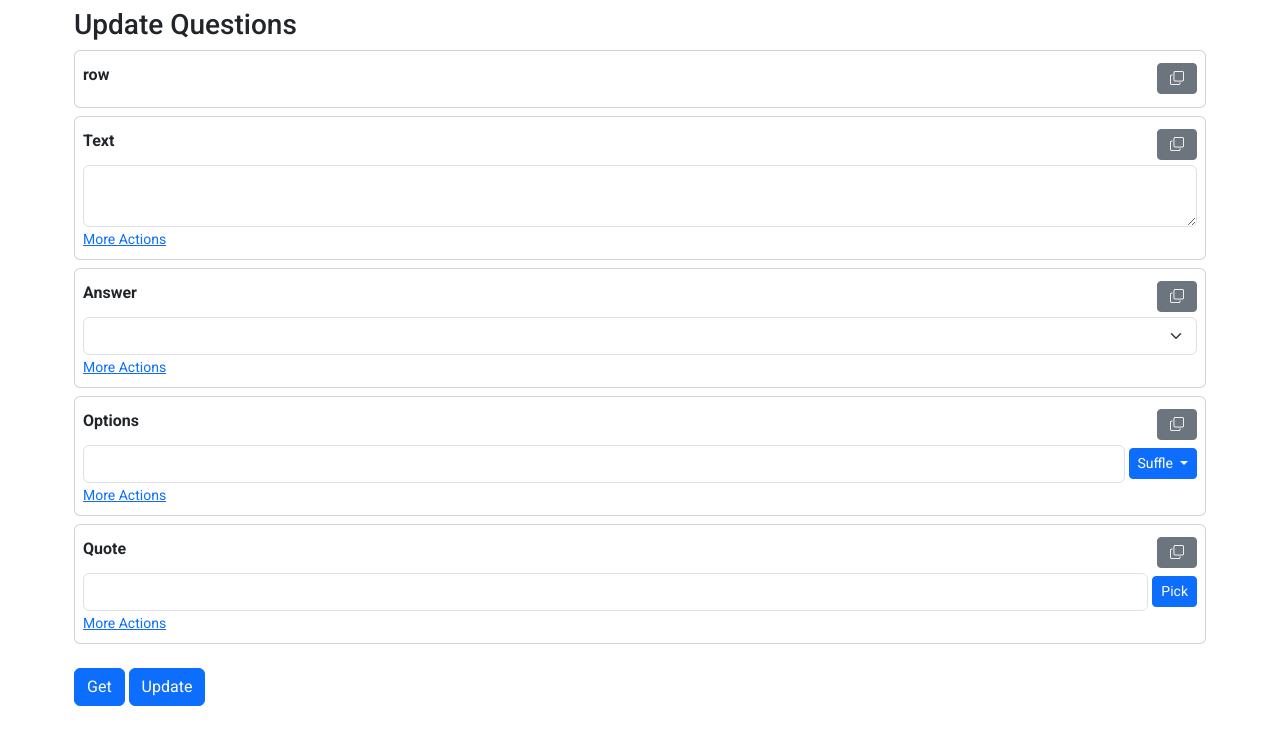
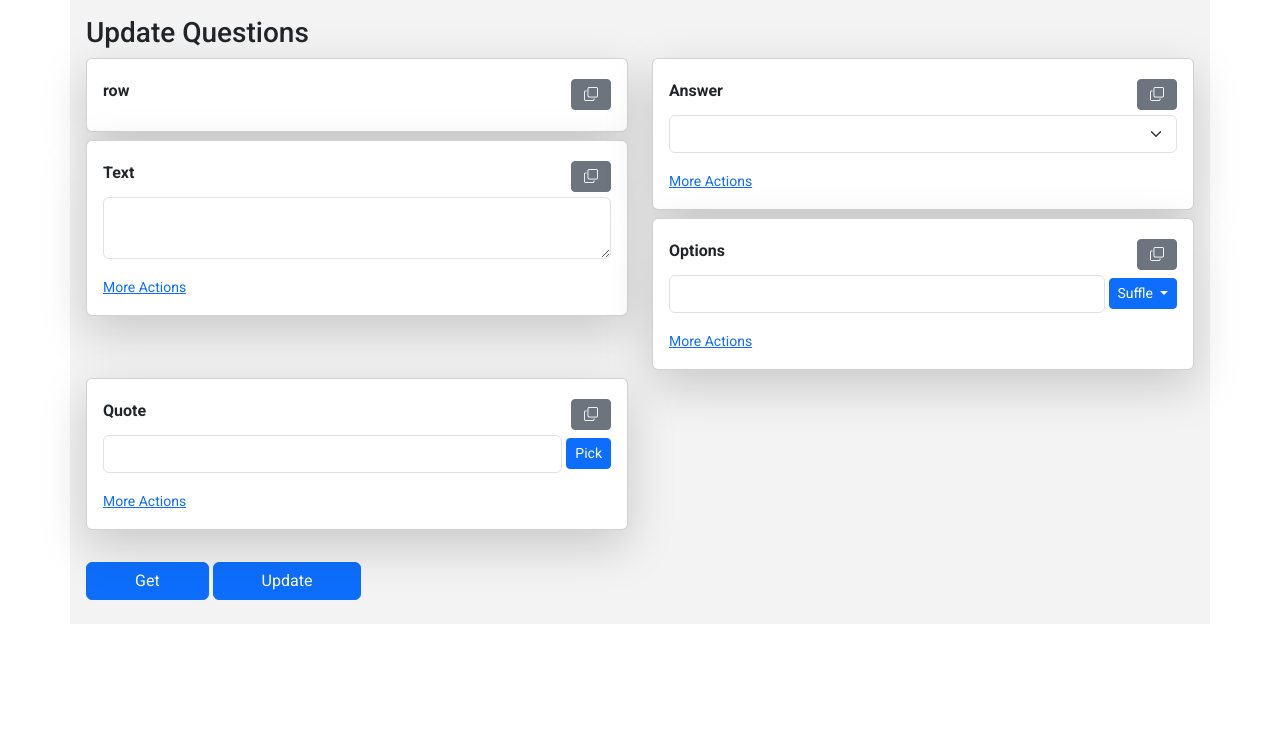
Before and after one commit to Alexanderortizcuellar/quizeditor, a Flask app: page /edit in a window 1280 px wide. Shown: the top 745 px of the page. Run offline with Flask 3, Linux system fonts and the light colour scheme; lists and menus that the app fills with data are empty.

Commit message:
fix ui for desktops

```diff
--- a/app.py
+++ b/app.py
@@ -1,3 +1,4 @@
+from time import sleep
 from flask import Flask, abort, jsonify, render_template, request
 from flask_sqlalchemy import SQLAlchemy
 from sqlalchemy_serializer import SerializerMixin
@@ -40,6 +41,7 @@ def get_question():
     try:
         rand = random.randint(1, 10000)
         question = updater.get_question(rand)
+        sleep(5)
     except Exception as err:
         return jsonify({"error": True, "msg": str(err)}), 500
     return jsonify(question.to_json() | {"error": False})
--- a/static/index.js
+++ b/static/index.js
@@ -55,7 +55,7 @@ function hideCards() {
 	cards.forEach((card) => {
 		let label = card.querySelector("label");
 		label.addEventListener("click", () => {
-			let other = card.querySelectorAll("div:nth-child(n+2),input:nth-child(n+2), textarea:nth-child(n+2), select:nth-child(n+2)");
+			let other = card.querySelectorAll("div.wrap-details,div.wrap-actions,input:nth-child(n+2), textarea:nth-child(n+2), select:nth-child(n+2)");
 			other.forEach((oth) => {
 				if (oth.classList.contains("d-none")) {
 					oth.classList.remove("d-none");
--- a/static/style.css
+++ b/static/style.css
@@ -19,9 +19,9 @@ body {
 }
 
 .loading-screen {
-	width: 100px;
-	height: 100px;
-	background-color: rgba(0, 0, 0, 0.3);
+	width: 250px;
+	height: 250px;
+	background-color: rgba(0, 0, 0, 0.22);
 	display: flex;
 	align-items: center;
 	justify-content: center;
@@ -29,6 +29,7 @@ body {
 	top: 50%;
 	left: 50%;
 	transform: translate(-50%, -50%);
+	z-index: 900;
 }
 
 .spin {
--- a/templates/base.html
+++ b/templates/base.html
@@ -18,7 +18,7 @@
 <body style="position: relative;">
 	{% block content %}
 	{% endblock %}
-<div class="loading-screen d-none" style="">
+<div class="loading-screen d-none">
 	<div class="spinner-border text-primary">
 		<div class="visually-hidden">
 		</div>
--- a/templates/edit.html
+++ b/templates/edit.html
@@ -1,39 +1,35 @@
-{% extends 'base.html' %}
-
-{% block content %}
-<div class="container p-1 py-2">
+{% extends 'base.html' %} {% block content %}
+<div class="container p-1 py-2 p-lg-3" style="background-color: #f3f3f3">
 	<div class="">
-		<div class="toast-container position-fixed bottom-0 end-0 p-3">
+		<div class="toast-container position-fixed top-0 end-0 p-3">
 			<div id="liveToast" class="toast" role="alert" aria-live="assertive" aria-atomic="true"
-				style="background-color: rgba(242,198,195,255);">
+				style="background-color: rgba(242, 198, 195, 255)">
 				<div class="toast-body d-flex align-items-center justify-content-start">
-					<i class="bi bi-exclamation-circle-fill fw-bold"
-						style="color: #bb1832;margin-right: 12px;"></i>
-					<div class="message text-start" style="color: #bb1832">Error parsing
-						quote</div>
-					<button type="button" class="btn-close" data-bs-dismiss="toast"
-						aria-label="Close" style="color: #bb1832;margin-left: auto;"></button>
+					<i class="bi bi-exclamation-circle-fill fw-bold" style="color: #bb1832; margin-right: 12px"></i>
+					<div class="message text-start" style="color: #bb1832">
+						Error parsing quote
+					</div>
+					<button type="button" class="btn-close" data-bs-dismiss="toast" aria-label="Close"
+						style="color: #bb1832; margin-left: auto"></button>
 				</div>
 			</div>
 		</div>
 		<!-- Modal -->
-		<div class="modal fade" id="exampleModal" tabindex="-1" role="dialog"
-			aria-labelledby="exampleModalLabel" aria-hidden="true">
+		<div class="modal fade" id="exampleModal" tabindex="-1" role="dialog" aria-labelledby="exampleModalLabel"
+			aria-hidden="true">
 			<div class="modal-dialog" role="document">
 				<div class="modal-content">
 					<div class="modal-header">
-						<h5 class="modal-title modal-picker-title" id="exampleModalLabel">Bible
-							Text</h5>
-						<button type="button" class="btn btn-close" data-bs-dismiss="modal"
-							aria-label="Close">
+						<h5 class="modal-title modal-picker-title" id="exampleModalLabel">
+							Bible Text
+						</h5>
+						<button type="button" class="btn btn-close" data-bs-dismiss="modal" aria-label="Close"></button>
+					</div>
+					<div class="modal-body modal-picker-body"></div>
+					<div class="modal-footer">
+						<button type="button" class="btn btn-secondary" data-bs-dismiss="modal">
+							Close
 						</button>
-					</div>
-					<div class="modal-body modal-picker-body">
-
-					</div>
-					<div class="modal-footer">
-						<button type="button" class="btn btn-secondary"
-							data-bs-dismiss="modal">Close</button>
 					</div>
 				</div>
 			</div>
@@ -41,66 +37,73 @@
 	</div>
 	<h3>Update Questions</h3>
 	<form action="#" method="get" accept-charset="utf-8">
-		<div class="wrap mb-2 card p-2">
+		<div class="row">
+			<div class="col-lg-6">
+				<div class="wrap mb-2 card p-2 p-lg-3 shadow shadow-lg">
 					<div class="d-flex justify-content-between align-items-center py-1 bg rounded">
 						<label class="form-label fw-bold" for="row">row</label>
-				<button type="button" class="btn btn-secondary btn-sm"><i
-						class="bi bi-copy mx-1 copy-row"></i></button>
+						<button type="button" class="btn btn-secondary btn-sm">
+							<i class="bi bi-copy mx-1 copy-row"></i>
+						</button>
 					</div>
-			<input class="form-control d-none" type="number" name="row" id="row" style="color: #474747;"
-				value="" required />
-			<div class="wrap-details d-none">
-				<a class="small" href="#">More Actions</a>
+					<input class="form-control d-none" type="number" name="row" id="row" style="color: #474747" value=""
+						required />
+					<div class="wrap-details d-none mt-lg-3">
+						<a class="small link-primary" href="#">More Actions</a>
 					</div>
 				</div>
-		<div class="wrap mb-2 card p-2">
+				<div class="wrap mb-2 card p-2 p-lg-3 shadow shadow-lg">
 					<div class="d-flex justify-content-between align-items-center py-1">
 						<label class="form-label fw-bold" for="text">Text</label>
-				<button type="button" class="btn btn-secondary btn-sm"><i
-						class="bi bi-copy mx-1 copy-text"></i></button>
+						<button type="button" class="btn btn-secondary btn-sm">
+							<i class="bi bi-copy mx-1 copy-text"></i>
+						</button>
 					</div>
-			<textarea class="form-control" name="text" id="text" cols="30" style="color: #474747;">
+					<textarea class="form-control" name="text" id="text" cols="30" style="color: #474747">
           </textarea>
-			<div class="wrap-details">
+					<div class="wrap-details mt-lg-3">
 						<a class="small" href="#details-text" data-bs-toggle="collapse" role="button"
 							aria-expanded="false" aria-controls="details-text">More Actions</a>
 						<div class="details-inner p-2 collapse" id="details-text">
 							<div class="card p-1">
 								<div class="card-header">
-							<span class="text-muted mb-2">Look up text</span>
+									<span class="mb-2">Look up text</span>
 								</div>
 								<div class="card-body">
-							<a href="#" class="btn btn-primary btn-sm rounded"
-								style="width:max-content">lookup word</a>
-							<a href="#" class="btn btn-primary btn-sm rounded"
-								style="width:max-content">Bible search</a>
+									<a href="#" class="btn btn-primary btn-sm rounded" style="width: max-content">lookup
+										word</a>
+									<a href="#" class="btn btn-primary btn-sm rounded" style="width: max-content">Bible
+										search</a>
 								</div>
 							</div>
 						</div>
 					</div>
 				</div>
-		<div class="wrap mb-2 card p-2">
+			</div>
+			<div class="col-lg-6">
+				<div class="wrap mb-2 card p-2 p-lg-3 shadow shadow-lg">
 					<div class="d-flex justify-content-between align-items-center py-1">
 						<label class="form-label fw-bold" for="answer">Answer</label>
-				<button type="button" class="btn btn-secondary btn-sm"><i
-						class="bi bi-copy mx-1 copy-answer"></i></button>
+						<button type="button" class="btn btn-secondary btn-sm">
+							<i class="bi bi-copy mx-1 copy-answer"></i>
+						</button>
 					</div>
-			<select class="form-select" name="answer" id="answer" style="color: #474747;">
-			</select>
-			<div class="wrap-details">
+					<select class="form-select" name="answer" id="answer" style="color: #474747"></select>
+					<div class="wrap-details mt-lg-3">
 						<a class="small" href="#">More Actions</a>
 					</div>
 				</div>
-		<div class="wrap mb-2 card p-2">
+				<div class="wrap mb-2 card p-2 p-lg-3 shadow shadow-lg">
 					<div class="d-flex justify-content-between align-items-center py-1">
 						<label class="form-label fw-bold" for="options">Options</label>
 
-				<button type="button" class="btn btn-secondary btn-sm"><i
-						class="bi bi-copy mx-1 copy-options"></i></button>
+						<button type="button" class="btn btn-secondary btn-sm">
+							<i class="bi bi-copy mx-1 copy-options"></i>
+						</button>
 					</div>
-			<div class="d-flex gap-1 align-items-center">
-				<input class="form-control" type="text" name="options" id="options"
-					style="color: #474747;" value="" />
+					<div class="wrap-actions d-flex gap-1 align-items-center">
+						<input class="form-control" type="text" name="options" id="options" style="color: #474747"
+							value="" />
 						<div class="wrap-btn dropdown">
 							<button type="button" class="btn btn-primary btn-sm shuffle-btn dropdown-toggle"
 								data-bs-toggle="dropdown">
@@ -109,39 +112,43 @@
 							<ul class="dropdown-menu">
 								<li><a class="dropdown-item" href="#">Shuffle</a></li>
 								<li><a class="dropdown-item" href="#">Sort &#8593;</a></li>
-						<li><a class="dropdown-item" href="#">Sort &#8595</a></li>
+								<li><a class="dropdown-item" href="#">Sort &#8595;</a></li>
 							</ul>
 						</div>
 					</div>
-			<div class="wrap-details">
+					<div class="wrap-details mt-lg-3">
 						<a class="small" href="#">More Actions</a>
 					</div>
 				</div>
-		<div class="wrap mb-2 card p-2">
+			</div>
+			<div class="col-lg-6">
+				<div class="wrap mb-2 card p-2 p-lg-3 shadow shadow-lg">
 					<div class="d-flex justify-content-between align-items-center py-1">
 						<label class="form-label fw-bold" for="quote">Quote</label>
-				<button type="button" class="btn btn-secondary btn-sm copy-quote"><i
-						class="bi bi-copy mx-1"></i></button>
+						<button type="button" class="btn btn-secondary btn-sm copy-quote">
+							<i class="bi bi-copy mx-1"></i>
+						</button>
 					</div>
-			<div class="d-flex gap-1 align-items-center">
+					<div class="wrap-actions d-flex gap-1 align-items-center">
 						<input class="form-control" type="text" name="quote" id="quote" value=""
-					style="color: #474747;" />
+							style="color: #474747" />
 						<div class="wrap-btn">
-					<button type="button" class="btn btn-primary btn-sm picker">Pick</button>
+							<button type="button" class="btn btn-primary btn-sm picker">
+								Pick
+							</button>
 						</div>
 					</div>
-			<div class="wrap-details">
+					<div class="wrap-details mt-lg-3">
 						<a class="small" href="#">More Actions</a>
-				<div class="details-inner" id="details-quote">
-
+						<div class="details-inner" id="details-quote"></div>
+					</div>
 				</div>
 			</div>
 		</div>
 	</form>
 	<div class="buttons py-2 mt-3">
-		<button class="btn btn-primary" id="fetch">Get</button>
-		<button class="btn btn-primary" id="update">Update</button>
+		<button class="btn btn-primary px-5" id="fetch">Get</button>
+		<button class="btn btn-primary px-5" id="update">Update</button>
 	</div>
-
 </div>
 {% endblock %}
--- a/updater.py
+++ b/updater.py
@@ -5,7 +5,7 @@ from utils import books_of_the_bible
 
 def get_ws():
     file = (
-        "/data/data/com.termux/files/home/bin/data/disco-sky-323017-a6c78dad7fb7.json"
+        r"C:\Users\ASUS\data\disco-sky-323017-a6c78dad7fb7.json"
     )
     client = pygsheets.authorize(service_account_file=file)
     sheet = client.open("all-questions")
```
Lines whose indentation alone changed are shown as unchanged.
